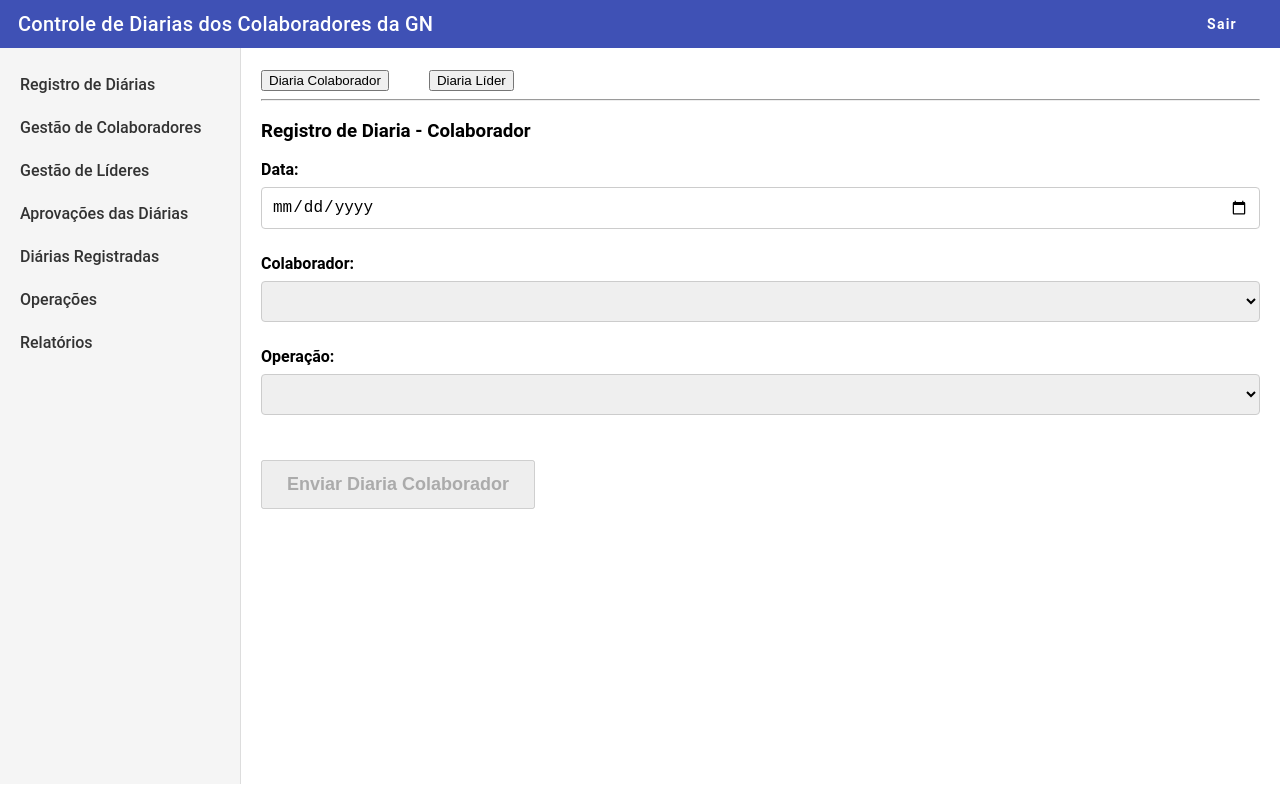
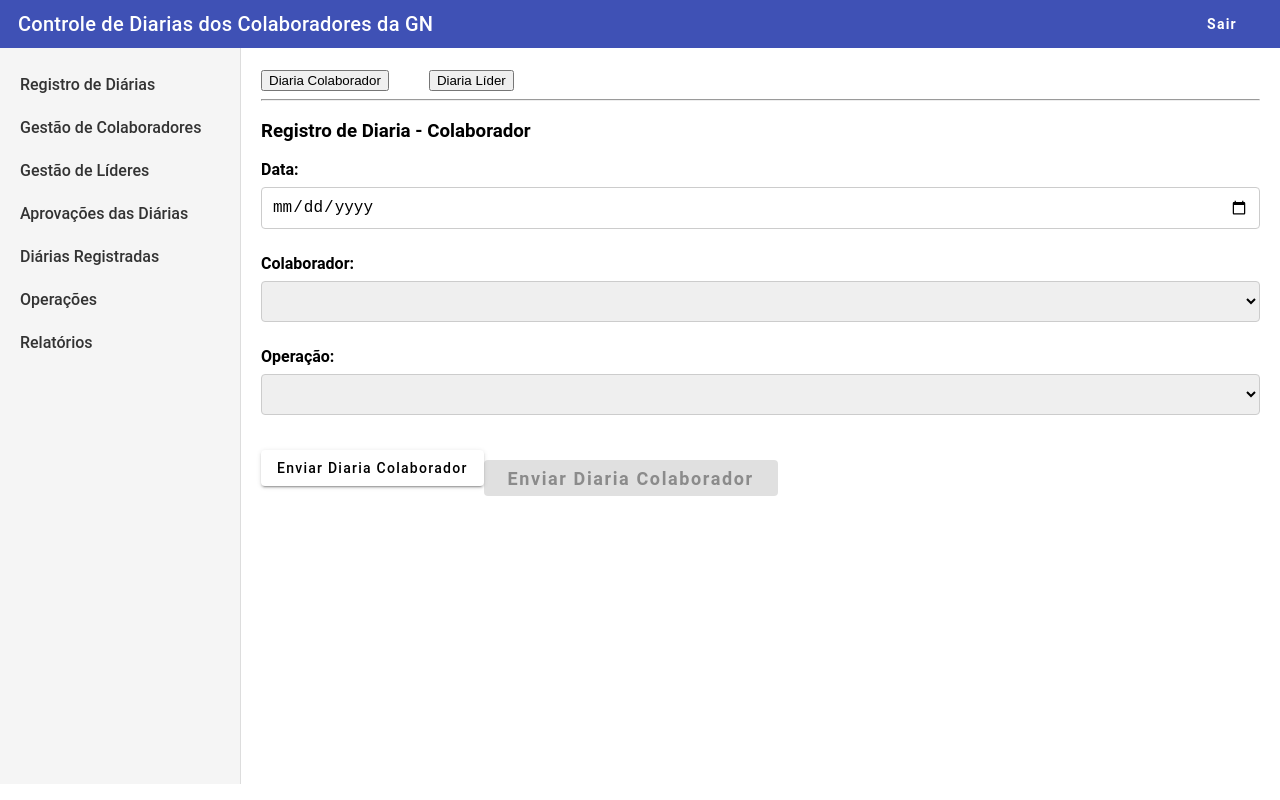
Before and after one commit to jeangeneroso/apicontroledepresenca, an Angular app: page /presenca in a window 1280 px wide. Built offline with nearby package versions, Linux system fonts and the light colour scheme.

Commit message:
Ajustes no modulo presenca

```diff
--- a/src/app/presenca/presenca.component.html
+++ b/src/app/presenca/presenca.component.html
@@ -51,7 +51,11 @@
     </small>
   </div>
 
-  <button type="submit" [disabled]="formColaborador.invalid"> Enviar Diaria Colaborador </button>
+  <button mat-raised-button (click)="onSubmit()"> Enviar Diaria Colaborador </button>
+
+  <button mat-raised-button type="submit" [disabled]="formColaborador.invalid"> Enviar Diaria Colaborador </button>
+
+
 </form>
 
 <form *ngIf="abaAtiva === 'lider'" [formGroup]="formLider" (ngSubmit)="salvarLider()">
@@ -91,5 +95,8 @@
     </small>
   </div>
 
-  <button type="submit" [disabled]="formLider.invalid">Enviar Diária Líder</button>
+  <button mat-raised-button (click)="onSubmit()"> Enviar Diária Líder </button>
+
+  <button mat-raised-button type="submit" [disabled]="formLider.invalid">Enviar Diária Líder</button>
+
 </form>
--- a/src/app/presenca/presenca.component.ts
+++ b/src/app/presenca/presenca.component.ts
@@ -31,6 +31,11 @@ export class PresencaComponent implements OnInit {
     private presencaService: PresencaService,
     private fb: FormBuilder
   ) { }
+
+
+  onSubmit() {
+    throw new Error('Method not implemented.');
+  }
 
   ngOnInit(): void {
     // 1. Inicializando o formulário do Colaborador com os campos corretos
```
